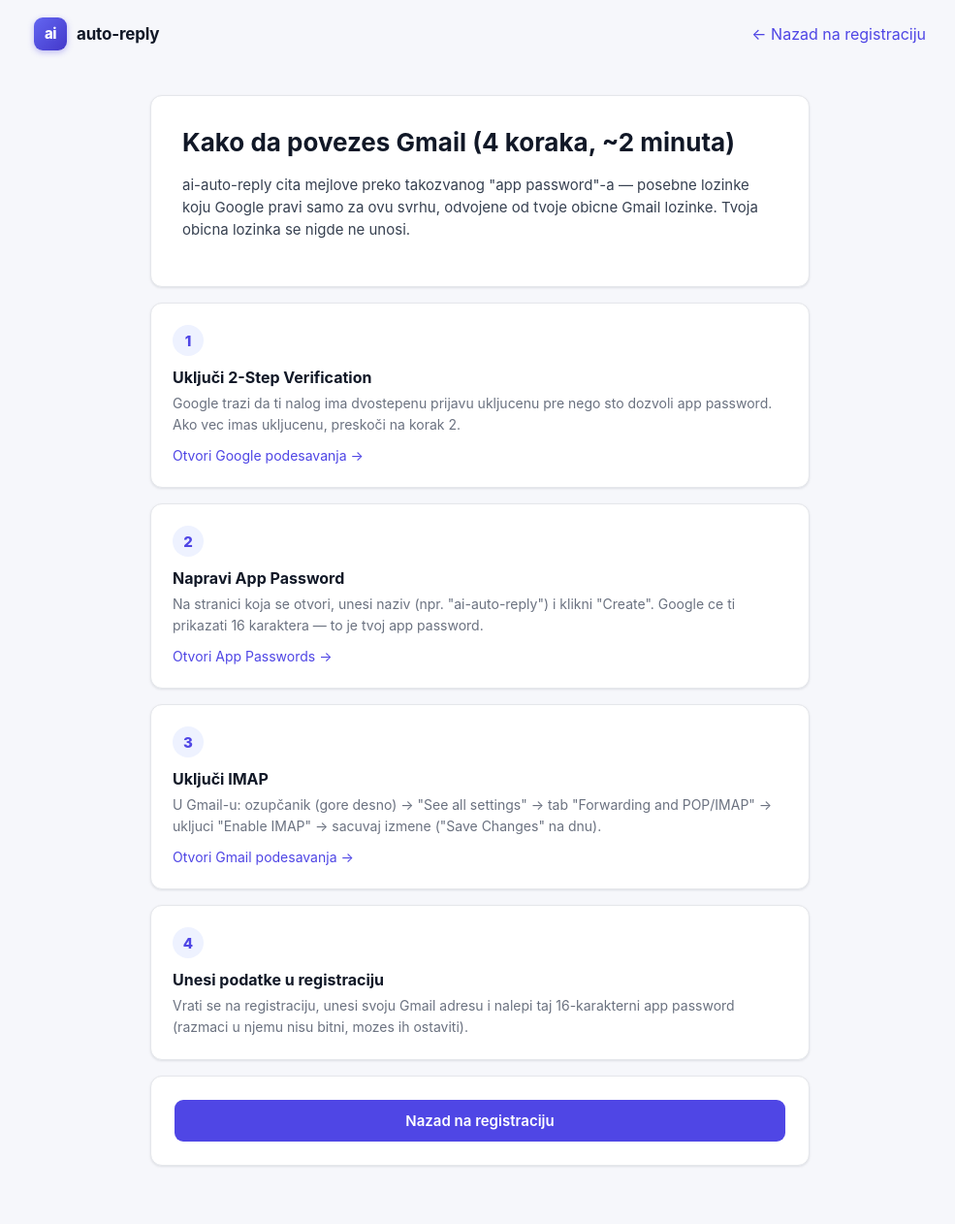
After one commit to mihajlosavovic5-lab/camilius, a Flask app: page /pomoc-gmail in a window 1280 px wide. The commit adds this page. Shown: the whole page at 97% size, without its empty margins (145-1130 px from the left). Run offline with Flask 3, Linux system fonts and the light colour scheme; parts of the project's set-up code (start-up, migrations or seed data) failed here and were passed over; some libraries are stand-ins or nearby versions.

Commit message:
Add step-by-step Gmail App Password guide page
Registration required a 16-char Google app password with only a one-line
hint, which was a likely drop-off point for non-technical users. New
/pomoc-gmail page walks through 2-Step Verification, App Passwords, and
enabling IMAP with direct links to the relevant Google settings. Linked
from the registration form and the landing page's first step.

```diff
--- a/app.py
+++ b/app.py
@@ -228,6 +228,11 @@ def uslovi():
     return render_template("uslovi.html")
 
 
+@app.route("/pomoc-gmail")
+def pomoc_gmail():
+    return render_template("pomoc_gmail.html")
+
+
 DNEVNI_LIMIT_ODGOVORA = 50  # isti limit kao u obradi_email.py
 
 
--- a/templates/landing.html
+++ b/templates/landing.html
@@ -32,7 +32,7 @@
             <div class="karta korak">
                 <div class="korak-broj">1</div>
                 <h3>Povezes svoj Gmail</h3>
-                <p>Registracija traje par minuta: uneses radno vreme, cenovnik i cesta pitanja svog biznisa, i povezes Gmail nalog na koji ti pisu kupci.</p>
+                <p>Registracija traje par minuta: uneses radno vreme, cenovnik i cesta pitanja svog biznisa, i povezes Gmail nalog na koji ti pisu kupci (<a href="{{ url_for('pomoc_gmail') }}">vodic u 4 koraka</a>).</p>
             </div>
             <div class="karta korak">
                 <div class="korak-broj">2</div>
--- /dev/null
+++ b/templates/pomoc_gmail.html
@@ -0,0 +1,50 @@
+{% extends "base.html" %}
+{% block title %}Kako da povezes Gmail - ai-auto-reply{% endblock %}
+
+{% block telo %}
+<div class="javni-vrh">
+    <a class="brand" href="{{ url_for('login') }}">
+        <span class="brand-mark">ai</span>
+        <span class="brand-name">auto-reply</span>
+    </a>
+    <a href="{{ url_for('registracija') }}">&larr; Nazad na registraciju</a>
+</div>
+
+<div class="sadrzaj prose">
+    <div class="karta" style="padding: 32px;">
+        <h1>Kako da povezes Gmail (4 koraka, ~2 minuta)</h1>
+        <p>ai-auto-reply cita mejlove preko takozvanog "app password"-a &mdash; posebne lozinke koju Google pravi samo za ovu svrhu, odvojene od tvoje obicne Gmail lozinke. Tvoja obicna lozinka se nigde ne unosi.</p>
+    </div>
+
+    <div class="karta korak" style="margin-top: 16px;">
+        <div class="korak-broj">1</div>
+        <h3>Uključi 2-Step Verification</h3>
+        <p>Google trazi da ti nalog ima dvostepenu prijavu ukljucenu pre nego sto dozvoli app password. Ako vec imas ukljucenu, presko&#269;i na korak 2.</p>
+        <p style="margin-top: 10px;"><a href="https://myaccount.google.com/signinoptions/two-step-verification" target="_blank" rel="noopener">Otvori Google podesavanja &rarr;</a></p>
+    </div>
+
+    <div class="karta korak" style="margin-top: 16px;">
+        <div class="korak-broj">2</div>
+        <h3>Napravi App Password</h3>
+        <p>Na stranici koja se otvori, unesi naziv (npr. "ai-auto-reply") i klikni "Create". Google ce ti prikazati 16 karaktera &mdash; to je tvoj app password.</p>
+        <p style="margin-top: 10px;"><a href="https://myaccount.google.com/apppasswords" target="_blank" rel="noopener">Otvori App Passwords &rarr;</a></p>
+    </div>
+
+    <div class="karta korak" style="margin-top: 16px;">
+        <div class="korak-broj">3</div>
+        <h3>Uključi IMAP</h3>
+        <p>U Gmail-u: ozupčanik (gore desno) &rarr; "See all settings" &rarr; tab "Forwarding and POP/IMAP" &rarr; ukljuci "Enable IMAP" &rarr; sacuvaj izmene ("Save Changes" na dnu).</p>
+        <p style="margin-top: 10px;"><a href="https://mail.google.com/mail/u/0/#settings/fwdandpop" target="_blank" rel="noopener">Otvori Gmail podesavanja &rarr;</a></p>
+    </div>
+
+    <div class="karta korak" style="margin-top: 16px;">
+        <div class="korak-broj">4</div>
+        <h3>Unesi podatke u registraciju</h3>
+        <p>Vrati se na registraciju, unesi svoju Gmail adresu i nalepi taj 16-karakterni app password (razmaci u njemu nisu bitni, mozes ih ostaviti).</p>
+    </div>
+
+    <div class="karta" style="margin-top: 16px; padding: 24px; text-align: center;">
+        <a href="{{ url_for('registracija') }}" class="dugme dugme-puno">Nazad na registraciju</a>
+    </div>
+</div>
+{% endblock %}
--- a/templates/registracija.html
+++ b/templates/registracija.html
@@ -40,7 +40,7 @@
 
                 <label>Email app password</label>
                 <input type="text" name="email_app_password" value="{{ podaci.get('email_app_password', '') }}" required>
-                <p class="napomena">16-karakterna lozinka iz Google naloga (Security &rarr; 2-Step Verification &rarr; App passwords), ne tvoja obicna Gmail lozinka.</p>
+                <p class="napomena">16-karakterna lozinka iz Google naloga (Security &rarr; 2-Step Verification &rarr; App passwords), ne tvoja obicna Gmail lozinka. <a href="{{ url_for('pomoc_gmail') }}" target="_blank">Ne znas kako? Vodic u 4 koraka &rarr;</a></p>
             </div>
 
             <div class="forma-sekcija">
```
